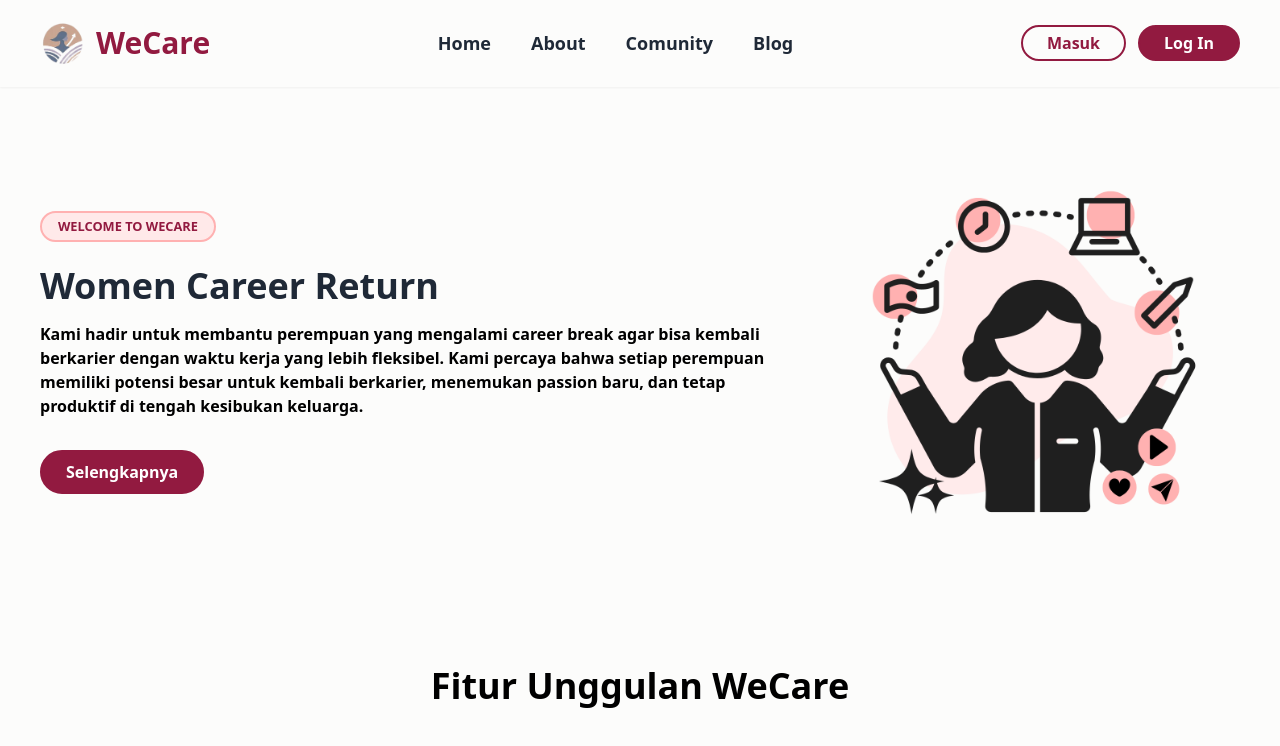
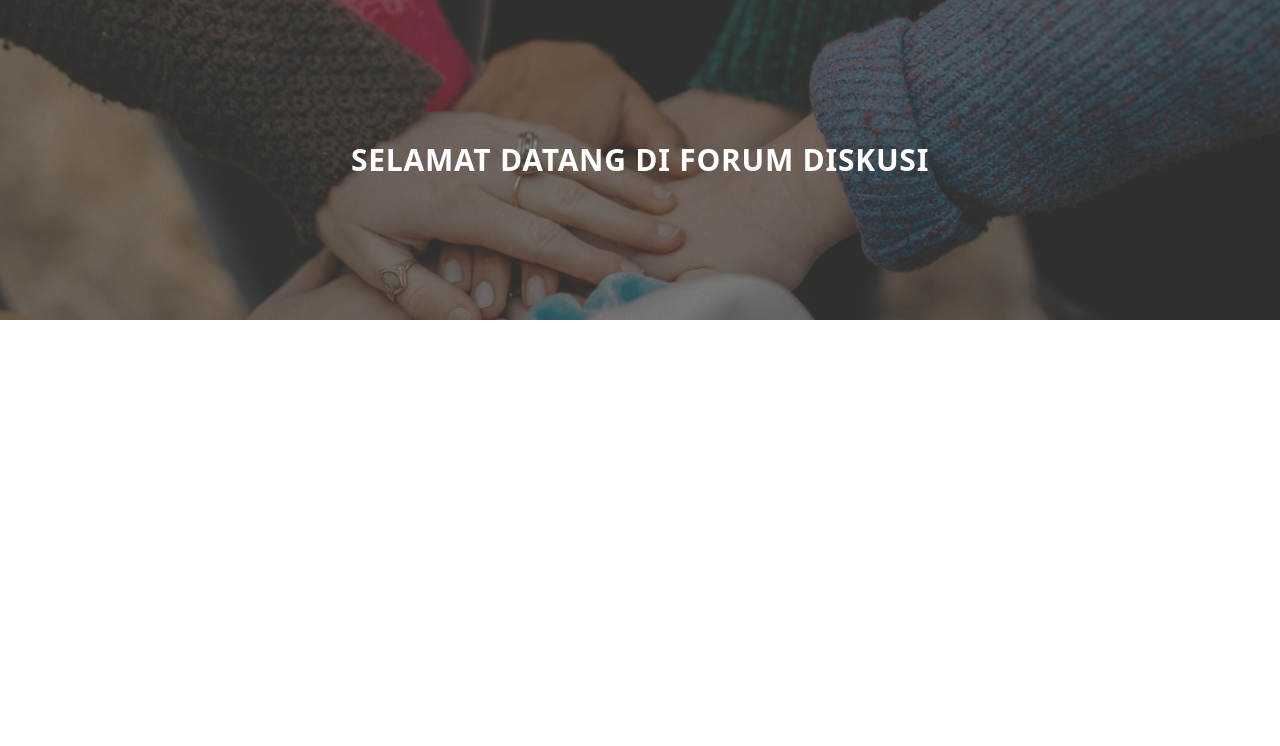
Before and after one commit to Nyi-Ageng-Serang/WeCare-final-project, a React (Vite) app: page / in a window 1280 px wide. Shown: the top 746 px of the page. Built offline with nearby package versions, Linux system fonts and the light colour scheme.

Commit message:
membuat hero section untuk page forum

```diff
--- a/src/App.jsx
+++ b/src/App.jsx
@@ -8,11 +8,12 @@ import Tes from "./components/Tes/Tes";
 import Soal from "./components/Tes/Soal";
 import Result from "./components/Tes/Result";
 import BlogPage from "./components/Blog/BlogPage";
+import Forum from "./components/Forum/Forum";
 
 function App() {
   return (
     <div className="bg-backgroud">
-      <Routes>
+      {/* <Routes>
         <Route path="/" element={<PageTemplate />}>
           <Route path="/" element={<Homepage />} />
           <Route path="/About" element={<AboutPage />} />
@@ -24,7 +25,9 @@ function App() {
         <Route path="/tes" element={<Tes />} />
         <Route path="/soal" element={<Soal />} />
         <Route path="/result" element={<Result />} />
-      </Routes>
+      </Routes> */}
+
+      <Forum/>
     </div>
   );
 }
--- /dev/null
+++ b/src/components/Forum/Forum.jsx
@@ -0,0 +1,11 @@
+import Hero from "./HeroSection";
+
+function Forum() {
+  return (
+    <>
+      <Hero/>
+    </>
+  );
+}
+
+export default Forum;
--- /dev/null
+++ b/src/components/Forum/HeroSection.jsx
@@ -0,0 +1,18 @@
+import forum from "../../assets/Forum.png";
+
+function Hero() {
+  return (
+    <>
+      <header
+        className="bg-cover bg-center h-80 flex items-center justify-center"
+        style={{ backgroundImage: `url(${forum})` }}
+      >
+        <h1 className="text-white text-3xl font-bold tracking-wide">
+          SELAMAT DATANG DI FORUM DISKUSI
+        </h1>
+      </header>
+    </>
+  );
+}
+
+export default Hero;
```
Also changed, not shown: src/assets/Add.png (added), src/assets/Forum.png (added).
